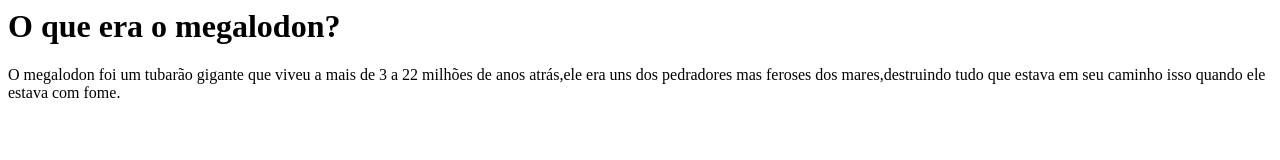
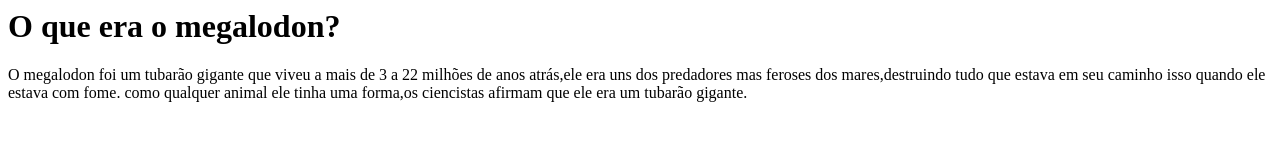
Before and after one commit to WendersonSouza27/megalodon, a plain HTML site: page mundo_aquatico.html in a window 1280 px wide. Drawn offline with Linux system fonts and the light colour scheme.

Commit message:
primeiro commit

```diff
--- a/mundo_aquatico.html
+++ b/mundo_aquatico.html
@@ -5,24 +5,10 @@
    </head>
          <body>
                 <H1>O que era o megalodon?</H1>
-            <p>O megalodon foi um tubarão gigante que viveu a mais de 3 a 22 milhões de anos atrás,ele era uns dos pedradores mas feroses dos mares,destruindo tudo que estava em seu caminho isso quando ele estava com fome.
-
+            <p>O megalodon foi um tubarão gigante que viveu a mais de 3 a 22 milhões de anos atrás,ele era uns dos predadores mas feroses dos mares,destruindo tudo que estava em seu caminho isso quando ele estava com fome.
+              como qualquer animal ele tinha uma forma,os ciencistas afirmam que ele era um tubarão gigante.
             </p>
-
-
-
-
-
-
-
-
-
-
-    </body>
-
-
-
-
+         </body>
 
 
 
```
